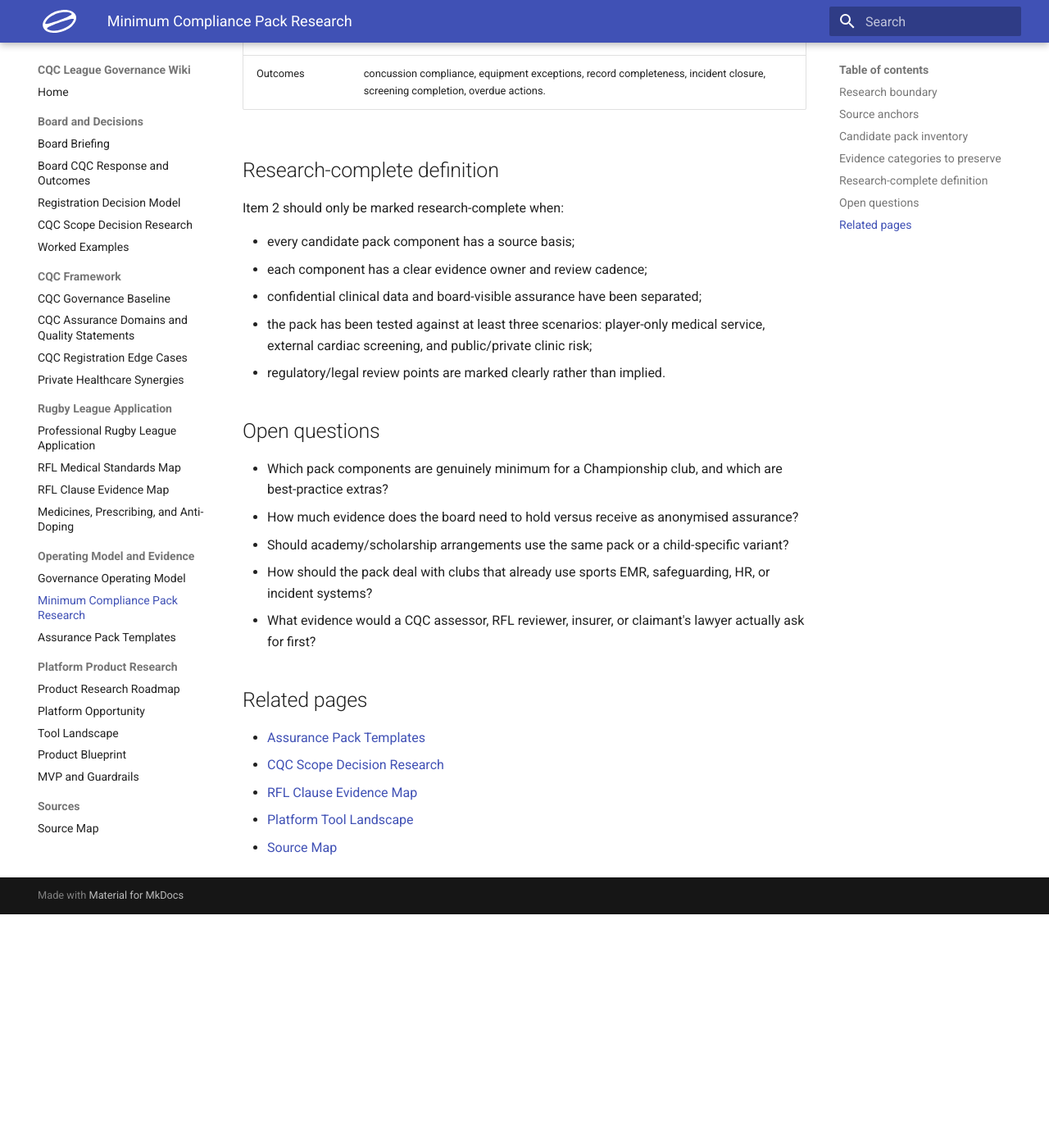
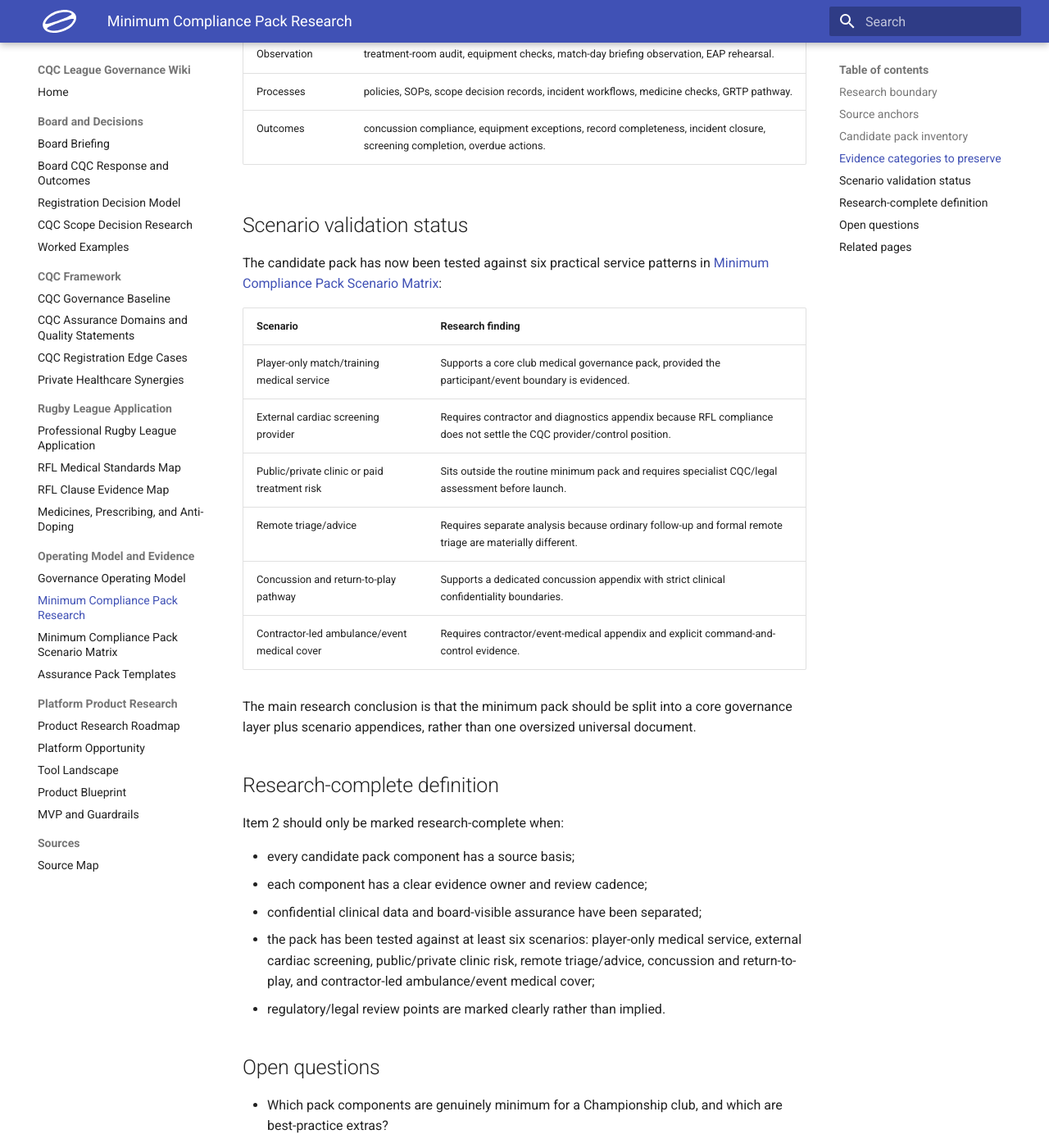
Before and after one commit to ajdench/cqc-league, an MkDocs documentation site: the page built from docs/research/minimum-compliance-pack-research.md, in a window 1280 px wide and 1400 px high, scrolled down 3140 px. Shown: the whole window at 82% size. Built offline with MkDocs 1.6.1 and Material for MkDocs 9.7.7, drawn with Linux system fonts in a browser that asks for light colours; before the commit the page ends 4255 px from its top, so only the background shows below that; some of the changed text lies outside the part shown.

Commit message:
Add minimum compliance scenario matrix

```diff
--- a/docs/research/minimum-compliance-pack-research.md
+++ b/docs/research/minimum-compliance-pack-research.md
@@ -5,6 +5,8 @@ This page records the research basis for a minimum compliance pack. It is not ye
 The research question is: **what evidence would a professional Rugby League club reasonably need to hold to show that its medical service is governed, whether or not CQC registration is required?**
 
 Use this page with [Assurance Pack Templates](assurance-pack-templates.md), [Registration Decision Model](registration-decision-model.md), [RFL Clause Evidence Map](rfl-clause-evidence-map.md), and [CQC Assurance Domains and Quality Statements](cqc-assurance-domains-quality-statements.md).
+
+The scenario validation work is recorded separately in [Minimum Compliance Pack Scenario Matrix](minimum-compliance-pack-scenario-matrix.md) to keep this page readable.
 
 ## Research boundary
 
@@ -54,6 +56,21 @@ The pack should deliberately avoid relying only on policies. For each component,
 | Processes | policies, SOPs, scope decision records, incident workflows, medicine checks, GRTP pathway. |
 | Outcomes | concussion compliance, equipment exceptions, record completeness, incident closure, screening completion, overdue actions. |
 
+## Scenario validation status
+
+The candidate pack has now been tested against six practical service patterns in [Minimum Compliance Pack Scenario Matrix](minimum-compliance-pack-scenario-matrix.md):
+
+| Scenario | Research finding |
+| --- | --- |
+| Player-only match/training medical service | Supports a core club medical governance pack, provided the participant/event boundary is evidenced. |
+| External cardiac screening provider | Requires contractor and diagnostics appendix because RFL compliance does not settle the CQC provider/control position. |
+| Public/private clinic or paid treatment risk | Sits outside the routine minimum pack and requires specialist CQC/legal assessment before launch. |
+| Remote triage/advice | Requires separate analysis because ordinary follow-up and formal remote triage are materially different. |
+| Concussion and return-to-play pathway | Supports a dedicated concussion appendix with strict clinical confidentiality boundaries. |
+| Contractor-led ambulance/event medical cover | Requires contractor/event-medical appendix and explicit command-and-control evidence. |
+
+The main research conclusion is that the minimum pack should be split into a core governance layer plus scenario appendices, rather than one oversized universal document.
+
 ## Research-complete definition
 
 Item 2 should only be marked research-complete when:
@@ -61,7 +78,7 @@ Item 2 should only be marked research-complete when:
 - every candidate pack component has a source basis;
 - each component has a clear evidence owner and review cadence;
 - confidential clinical data and board-visible assurance have been separated;
-- the pack has been tested against at least three scenarios: player-only medical service, external cardiac screening, and public/private clinic risk;
+- the pack has been tested against at least six scenarios: player-only medical service, external cardiac screening, public/private clinic risk, remote triage/advice, concussion and return-to-play, and contractor-led ambulance/event medical cover;
 - regulatory/legal review points are marked clearly rather than implied.
 
 ## Open questions
@@ -75,6 +92,7 @@ Item 2 should only be marked research-complete when:
 ## Related pages
 
 - [Assurance Pack Templates](assurance-pack-templates.md)
+- [Minimum Compliance Pack Scenario Matrix](minimum-compliance-pack-scenario-matrix.md)
 - [CQC Scope Decision Research](cqc-scope-decision-research.md)
 - [RFL Clause Evidence Map](rfl-clause-evidence-map.md)
 - [Platform Tool Landscape](platform-tool-landscape.md)
--- a/mkdocs.yml
+++ b/mkdocs.yml
@@ -65,6 +65,7 @@ nav:
   - Operating Model and Evidence:
       - Governance Operating Model: research/governance-operating-model.md
       - Minimum Compliance Pack Research: research/minimum-compliance-pack-research.md
+      - Minimum Compliance Pack Scenario Matrix: research/minimum-compliance-pack-scenario-matrix.md
       - Assurance Pack Templates: research/assurance-pack-templates.md
   - Platform Product Research:
       - Product Research Roadmap: research/product-research-roadmap.md
```
Also changed, not shown: docs/index.md (+2 -2 lines), docs/research/minimum-compliance-pack-scenario-matrix.md (added, +134 -0 lines), docs/research/product-research-roadmap.md (+3 -2 lines), docs/research/source-map.md (+1 -0 lines).
